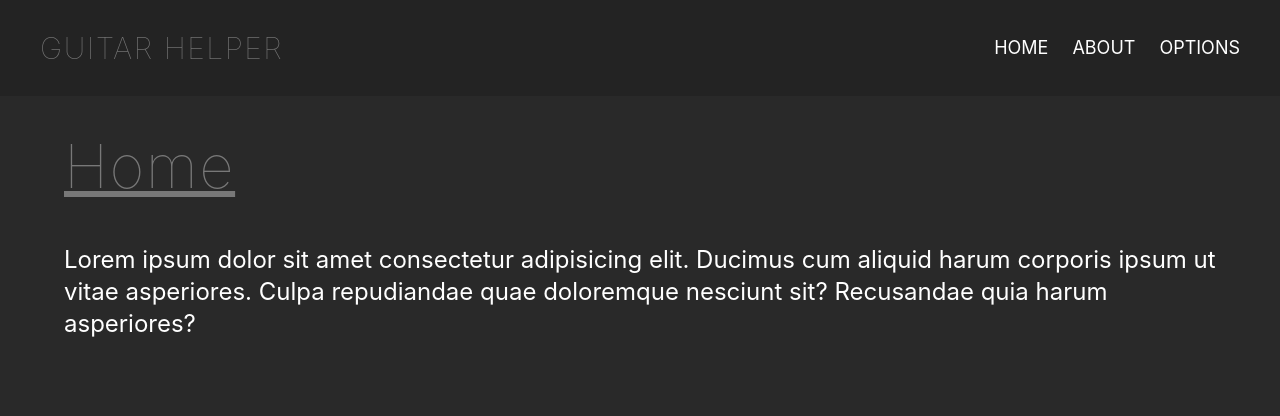
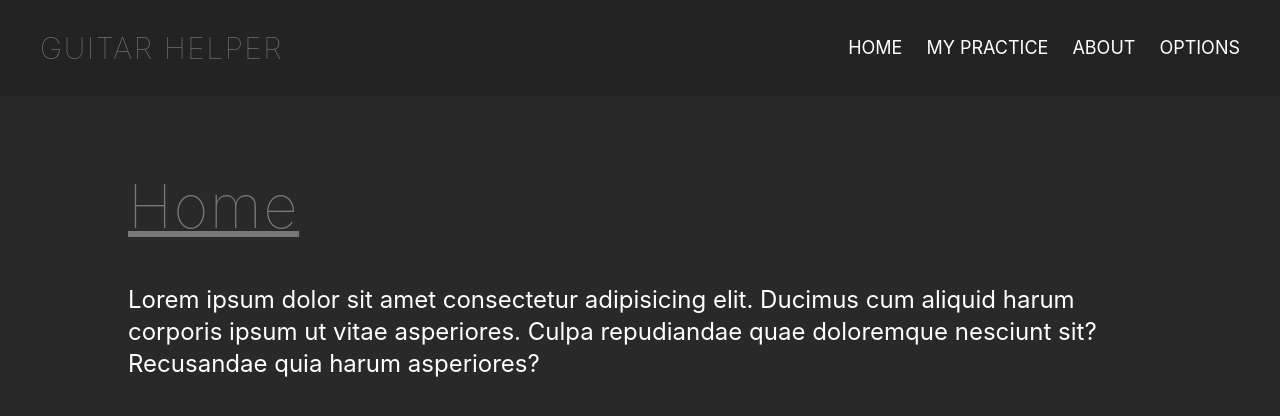
Before and after one commit to DLong86/Guitar-practice-helper, a React (Create React App) app: page / in a window 1280 px wide. Shown: the top 416 px of the page. Built offline with nearby package versions, Linux system fonts and the light colour scheme.

Commit message:
added - PracticePage

```diff
--- a/src/App.jsx
+++ b/src/App.jsx
@@ -4,6 +4,7 @@ import Modal from "./components/Modal";
 import Navbar from "./components/Navbar";
 import About from "./pages/About";
 import Home from "./pages/Home";
+import PracticePage from "./pages/PracticePage";
 
 function App() {
 	const [showModal, setShowModal] = useState(false);
@@ -19,6 +20,7 @@ function App() {
 				<Routes>
 					<Route path="/" element={<Home />} />
 					<Route path="/about" element={<About />} />
+					<Route path="/practice-page" element={<PracticePage />} />
 				</Routes>
 			</BrowserRouter>
 		</div>
--- a/src/components/Navbar.jsx
+++ b/src/components/Navbar.jsx
@@ -1,7 +1,6 @@
 import { useState } from "react";
 import { Link } from "react-router-dom";
 import { AiOutlineClose, AiOutlineMenu } from "react-icons/ai";
-import About from "../pages/About";
 
 const Navbar = ({ handleModal }) => {
 	const [nav, setNav] = useState(true);
@@ -22,6 +21,15 @@ const Navbar = ({ handleModal }) => {
 					<li>
 						<Link className="hover:text-[#787878] duration-200" to="/">
 							Home
+						</Link>
+					</li>
+
+					<li>
+						<Link
+							className="hover:text-[#787878] duration-200"
+							to="/practice-page"
+						>
+							My Practice
 						</Link>
 					</li>
 					<li>
@@ -53,6 +61,12 @@ const Navbar = ({ handleModal }) => {
 							Home
 						</Link>
 					</li>
+
+					<li className="p-4 cursor-pointer hover:text-purple-400 duration-200">
+						<Link to="/practice-page" onClick={handleNav}>
+							my practice
+						</Link>
+					</li>
 					<li className="p-4 cursor-pointer hover:text-purple-400 duration-200">
 						<Link to="/about" onClick={handleNav}>
 							About
--- a/src/pages/Home.jsx
+++ b/src/pages/Home.jsx
@@ -2,7 +2,7 @@ import React from "react";
 
 const Home = () => {
 	return (
-		<div className="flex flex-col gap-10 w-[90%] mx-auto mt-10">
+		<div className="flex flex-col gap-10 w-[90%] md:w-[80%] mx-auto mt-10 md:mt-20 mb-20">
 			<h1 className="text-6xl font-thin text-[#787878] mb-2 underline tracking-wide">
 				Home
 			</h1>
--- /dev/null
+++ b/src/pages/PracticePage.jsx
@@ -0,0 +1,19 @@
+import React from "react";
+
+const PracticePage = () => {
+	return (
+		<div className="flex flex-col gap-10 w-[90%] md:w-[80%] mx-auto mt-10 md:mt-20 mb-20">
+			<h1 className="text-6xl font-thin text-[#787878] mb-2 underline tracking-wide">
+				Practice Page
+			</h1>
+			<p className="text-2xl">This is the practice page</p>
+			<p className="text-2xl">All options selected from modal will go here</p>
+			<p className="text-2xl">
+				Maybe they will be cards that once clicked will show each practice task
+				ie: scales card - will show types of scales to do etc...
+			</p>
+		</div>
+	);
+};
+
+export default PracticePage;
```
